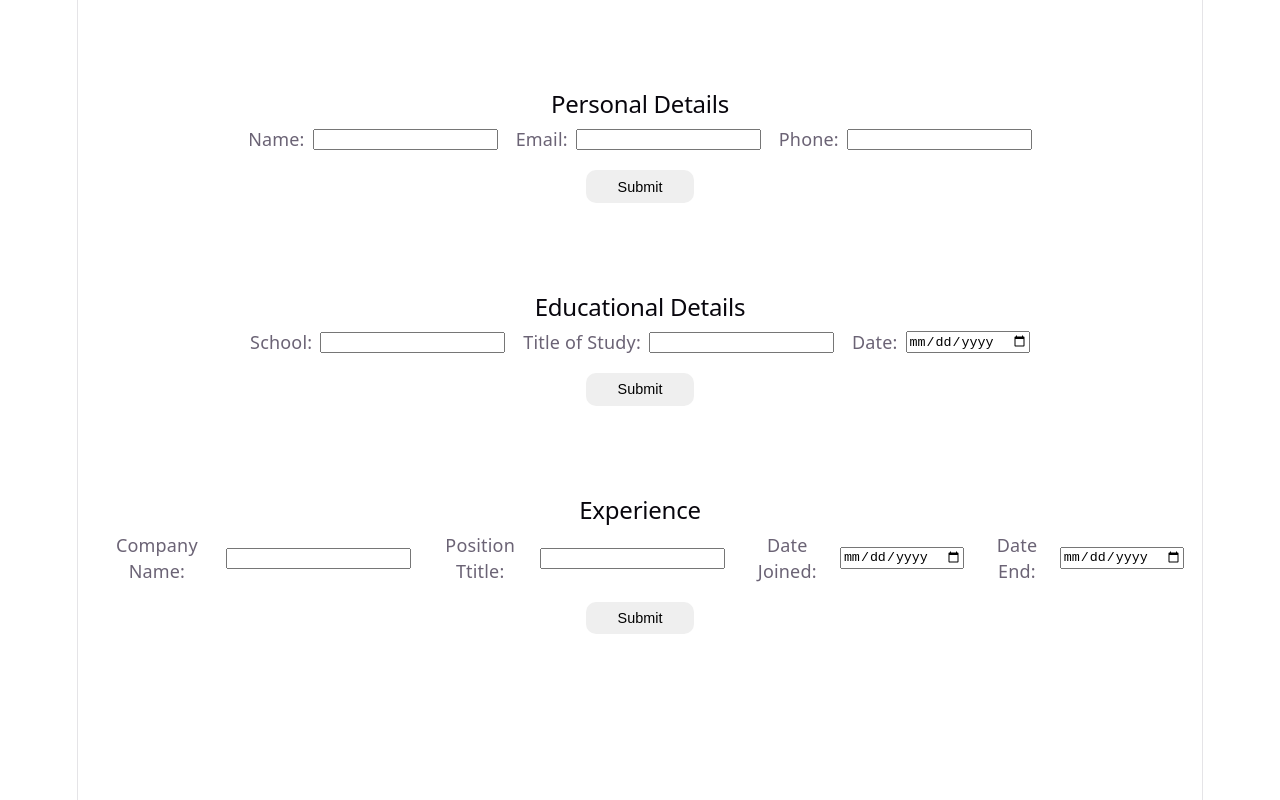
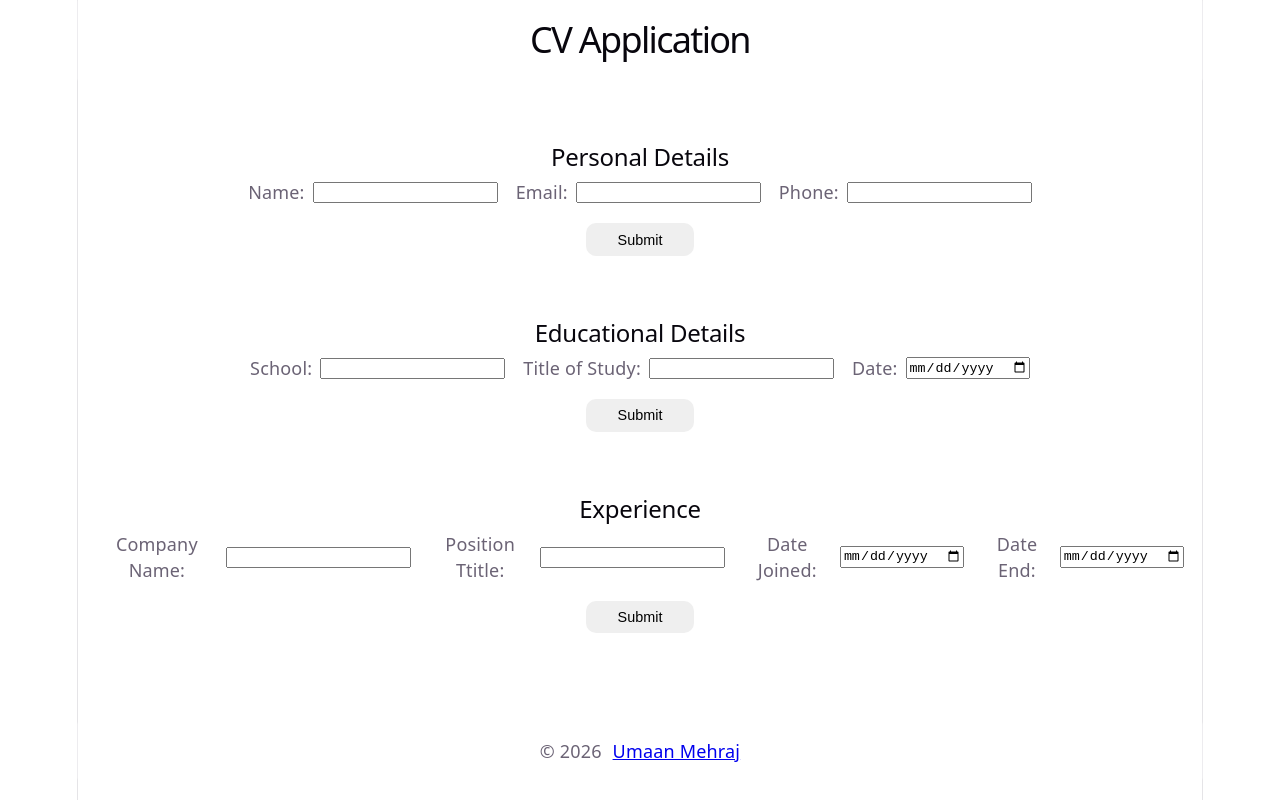
Before and after one commit to UmaanMehraj/cv-app, a React (Vite) app: page / in a window 1280 px wide. Built offline with nearby package versions, Linux system fonts and the light colour scheme.

Commit message:
add: header.jsx, footer.jsx

```diff
--- /dev/null
+++ b/src/components/Footer.jsx
@@ -0,0 +1,13 @@
+import '../styles/styles.css'
+
+export default function Footer() {
+  return (
+    <>
+      <footer>
+        <div className='footer'>
+            &copy; 2026 <a href="https://github.com/UmaanMehraj" target='_blank' referrerPolicy='no-referrer'>Umaan Mehraj</a>
+        </div>
+      </footer>
+    </>
+  )
+}
--- /dev/null
+++ b/src/components/Header.jsx
@@ -0,0 +1,12 @@
+import "../styles/styles.css"
+
+export default function Header(){
+    return (
+        <>
+        <header>
+            <div className="header">
+                <h1>CV Application</h1>
+            </div>
+        </header></>
+    )
+}
--- a/src/main.jsx
+++ b/src/main.jsx
@@ -2,9 +2,13 @@ import { StrictMode } from 'react'
 import { createRoot } from 'react-dom/client'
 import './index.css'
 import Form from './components/Form.jsx'
+import Header from './components/Header.jsx'
+import Footer from './components/Footer.jsx'
 
 createRoot(document.getElementById('root')).render(
   <StrictMode>
+    <Header/>
     <Form/>
+    <Footer/>
   </StrictMode>,
 )
--- a/src/styles/styles.css
+++ b/src/styles/styles.css
@@ -1,5 +1,5 @@
 .form{
-    padding: 4rem 1rem 0rem 1rem ;
+    padding: 2.5rem 1rem 0rem 1rem ;
     margin: 1rem 0rem 0rem 0rem;
 }
 
@@ -47,3 +47,21 @@ h1{
 h3{
     font-size: 1rem;
 }
+
+.header{
+    height: 10vh;
+    display: flex;
+    justify-content: center;
+    align-items: center;
+    box-shadow: 0px 0px 2px 0px white;
+}
+
+.footer{
+    margin-top: 5rem;
+    height: 7vh;
+    display: flex;
+    justify-content: center;
+    align-items: center;
+    gap: 0.6rem;
+    box-shadow: 0px 0px 2px 0px white;
+}
```
